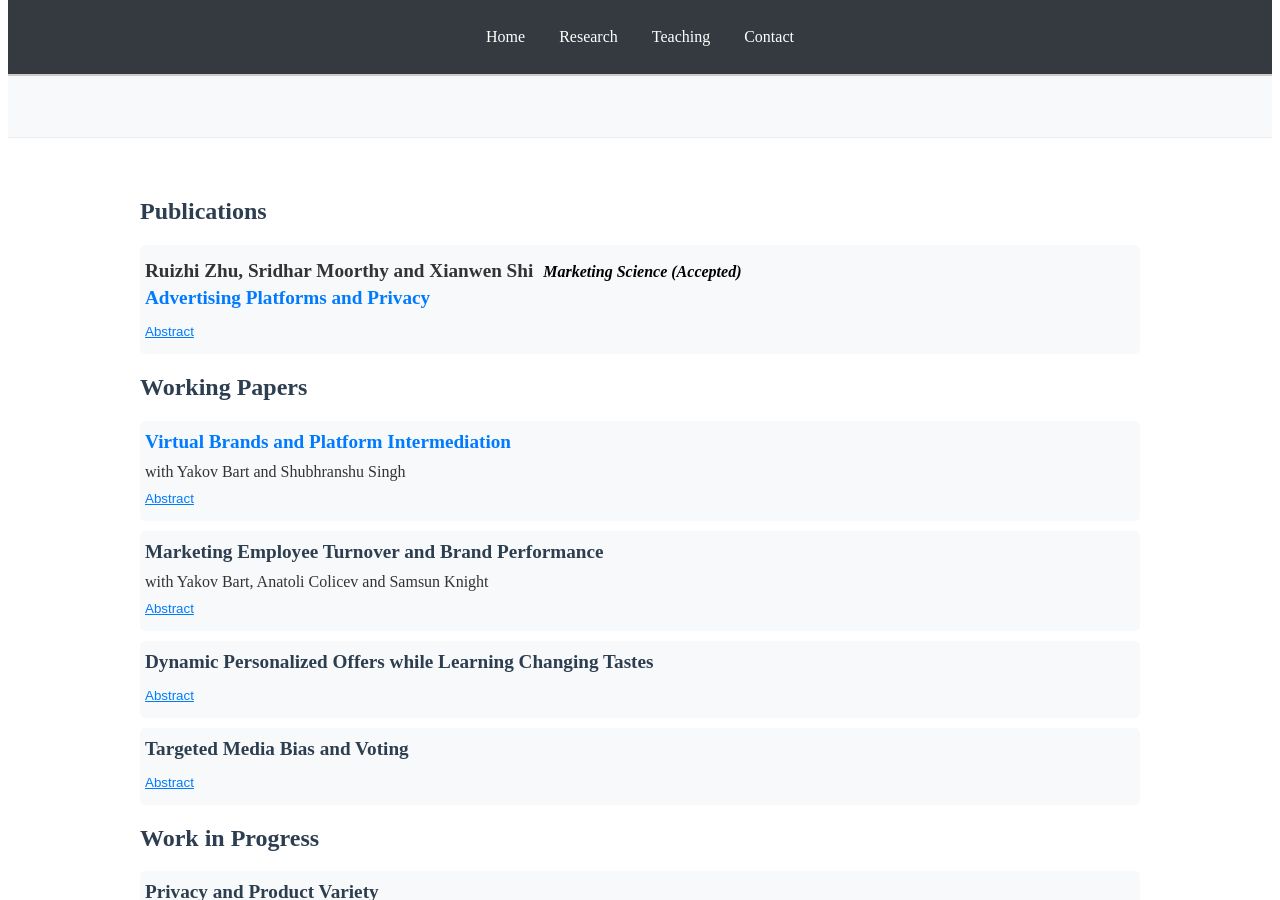
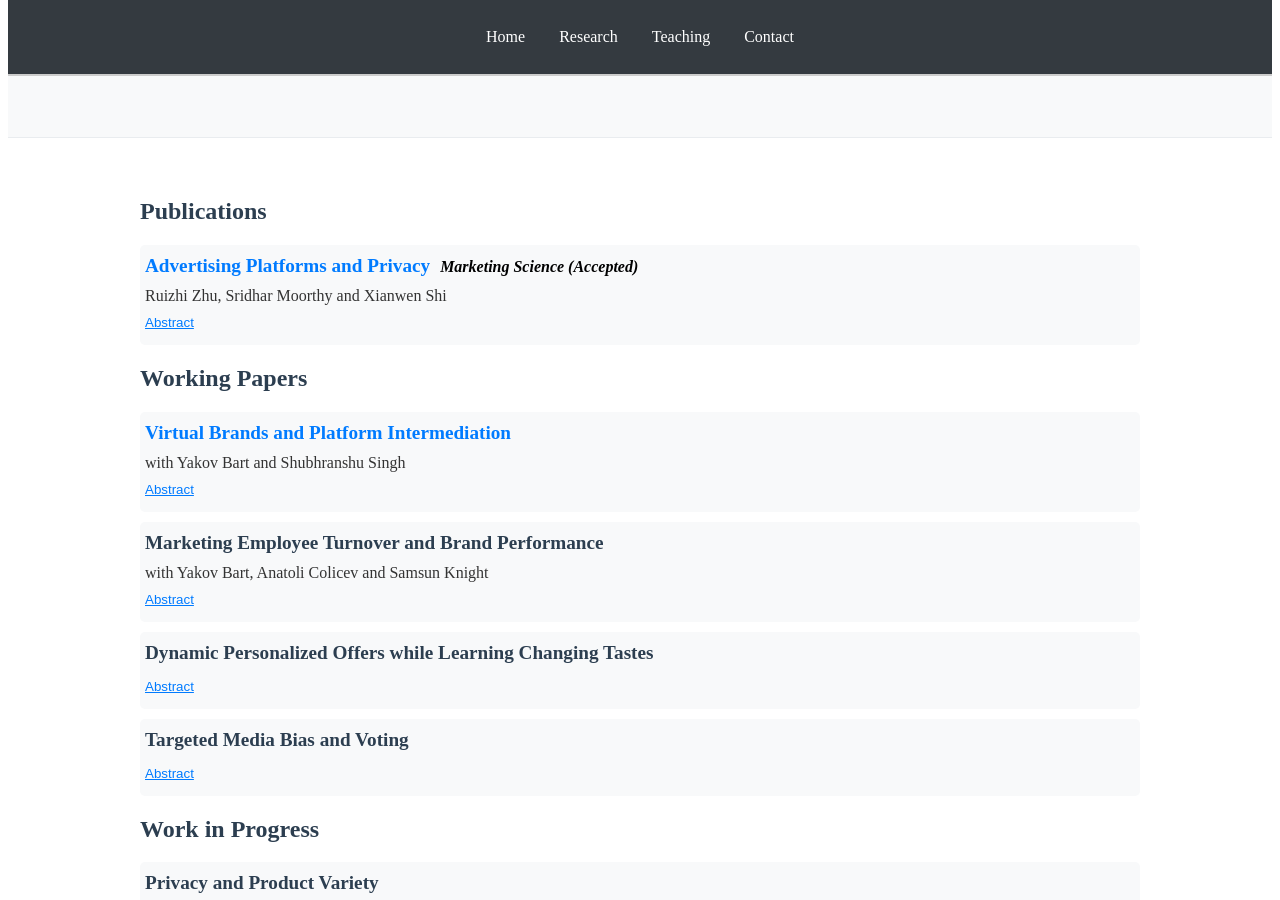
Before and after one commit to rzhz/rzz, a Jekyll site: the page built from index.html, in a window 1280 px wide and 900 px high, scrolled down 497 px. Built offline with Jekyll 4.4.1, drawn with Linux system fonts in a browser that asks for light colours.

Commit message:
Update research.html

```diff
--- a/_includes/research.html
+++ b/_includes/research.html
@@ -5,13 +5,13 @@
 <div class="publication">
     <div class="title-container">
         <h3 class="paper-title">
-        <p class="publication-authors">Ruizhi Zhu, Sridhar Moorthy and Xianwen Shi</p>    <a href="papers/Privacy2024.pdf" target="_blank" class="paper-link">
+           <a href="papers/Privacy2024.pdf" target="_blank" class="paper-link">
                 Advertising Platforms and Privacy
             </a>
         </h3>
         <p class="publication-status"><strong>Marketing Science (Accepted)</strong></p>
     </div>
-
+    <p class="publication-authors">Ruizhi Zhu, Sridhar Moorthy and Xianwen Shi</p>
     <!--<div class="presentation-section">
         <h4>Presentations:</h4>
         <ul>
```
